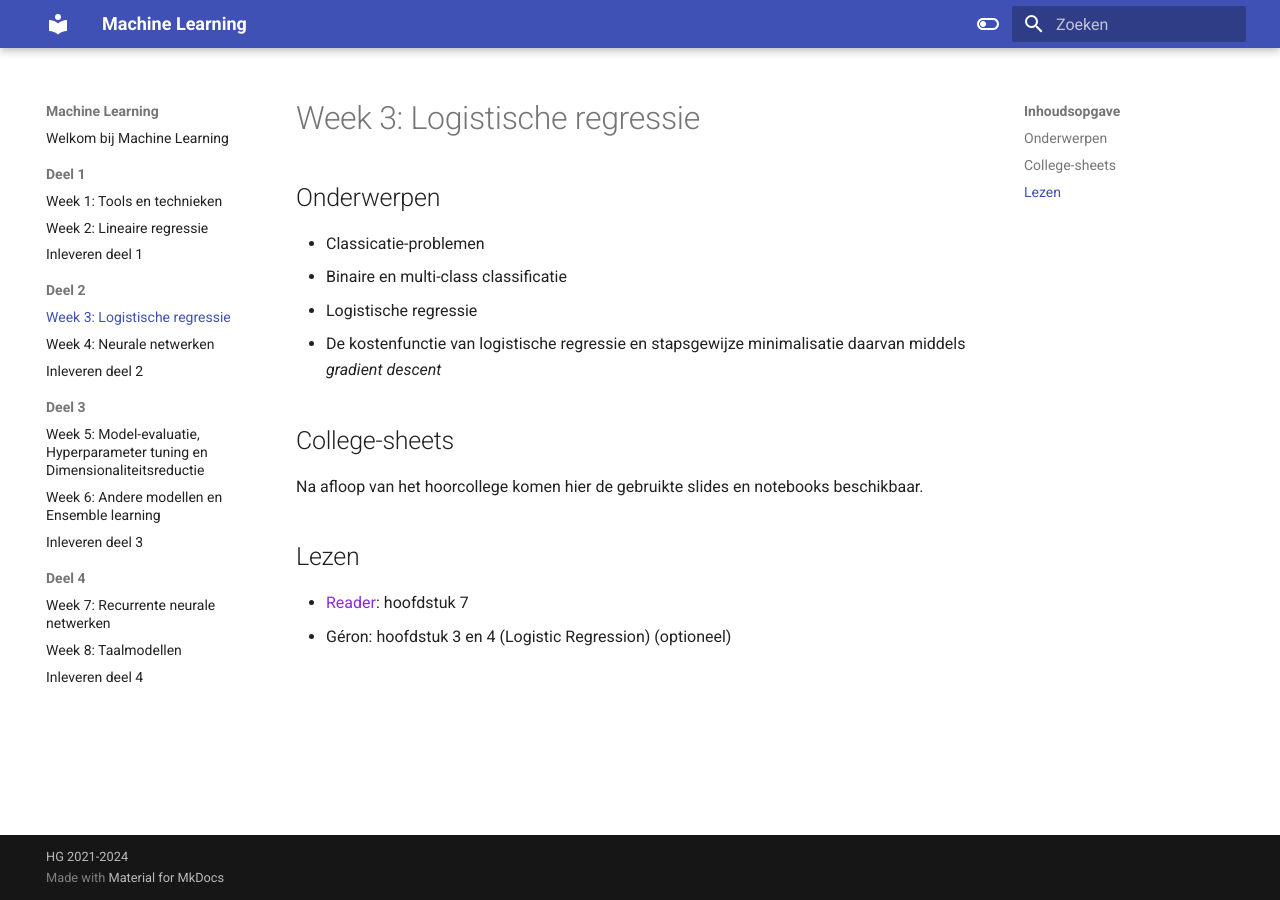
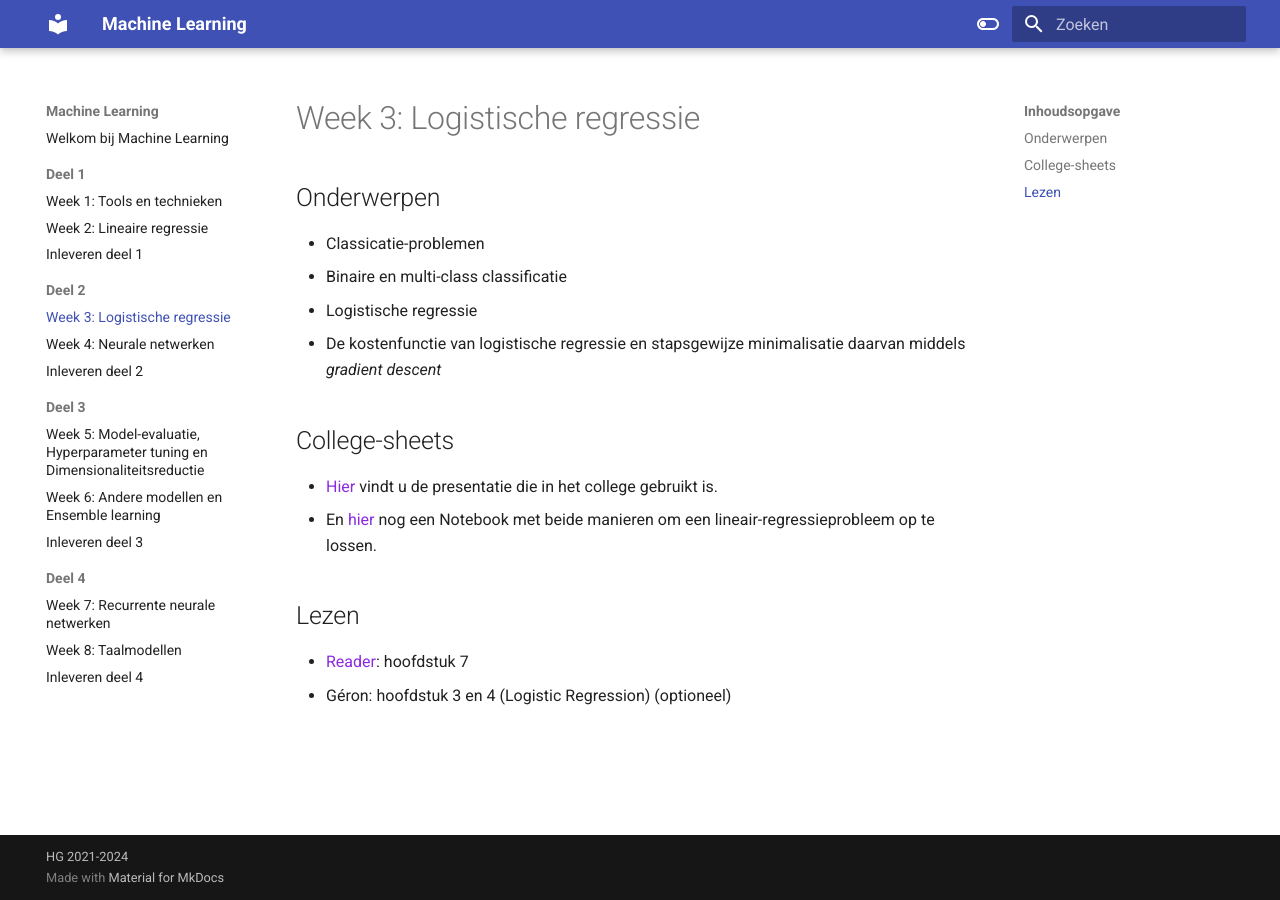
Before and after one commit to hanze-hbo-ict/Machine-Learning, an MkDocs documentation site: the page built from docs/deel2/week3.md, in a window 1280 px wide. Built offline with MkDocs 1.6.1 and Material for MkDocs 9.7.7, drawn with Linux system fonts in a browser that asks for light colours.

Commit message:
After lecture 3

```diff
--- a/docs/deel2/week3.md
+++ b/docs/deel2/week3.md
@@ -9,11 +9,9 @@
 
 ## College-sheets
 
-Na afloop van het hoorcollege komen hier de gebruikte slides en notebooks beschikbaar.
-<!--
+
 * [Hier](../lectures/wk3/ML_wk3_Logistische_regressie.pptx) vindt u de presentatie die in het college gebruikt is.
-* En [hier](../lectures/wk3/livecoding/LinReg.ipynb) de Notebook met de beide manieren om een lineair-regressieprobleem op te lossen.
--->
+* En [hier](../lectures/wk3/livecoding/LinReg.ipynb) nog een Notebook met beide manieren om een lineair-regressieprobleem op te lossen.
 
 ## Lezen
 
```
Also changed, not shown: docs/deel1/week2.md (+1 -1 lines), 1 other file.
